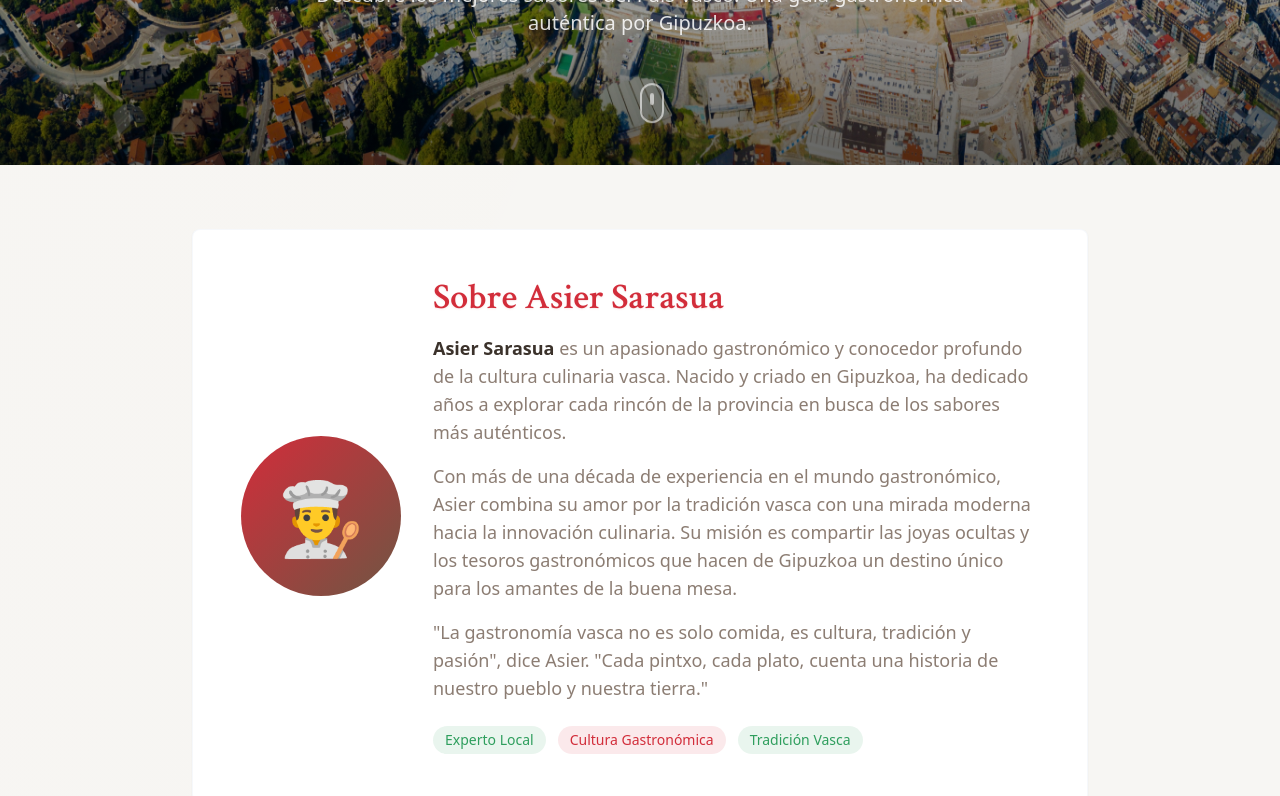
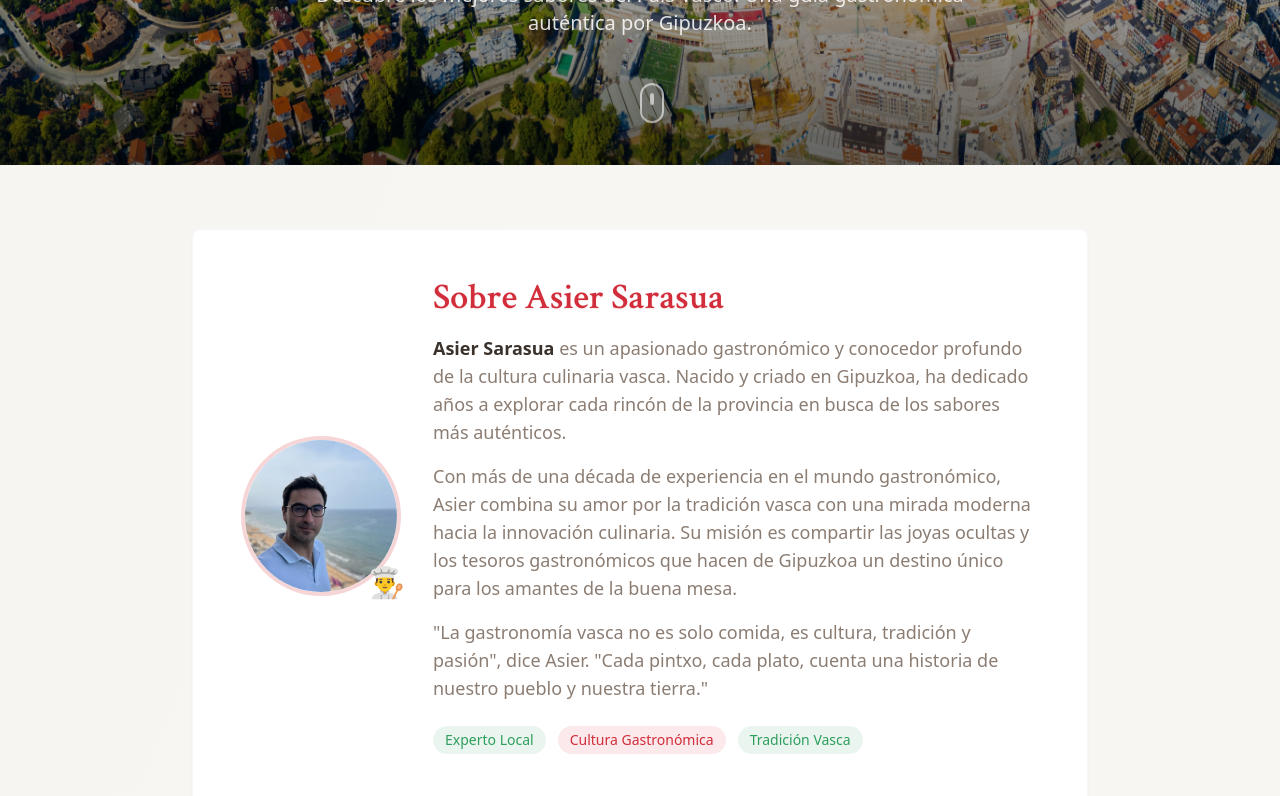
Before and after one commit to assarasua/foodie-gipuzkoa-by-asier, a React (Vite) app: page / in a window 1280 px wide. Shown: the part 395-1191 px from the top of the page. Built offline with nearby package versions, Linux system fonts and the light colour scheme.

Commit message:
Update Asier's photo
Update the hero section with the provided photo of Asier.

```diff
--- a/src/components/AboutSection.tsx
+++ b/src/components/AboutSection.tsx
@@ -8,8 +8,13 @@ export const AboutSection = () => {
           <CardContent className="p-8 md:p-12">
             <div className="flex flex-col md:flex-row items-center gap-8">
               <div className="flex-shrink-0">
-                <div className="w-32 h-32 md:w-40 md:h-40 rounded-full bg-gradient-hero flex items-center justify-center text-6xl md:text-7xl">
-                  👨‍🍳
+                <div className="relative">
+                  <img
+                    src="/lovable-uploads/a6d93fda-c011-458a-8b81-fe144a606939.png"
+                    alt="Asier Sarasua"
+                    className="w-32 h-32 md:w-40 md:h-40 object-cover rounded-full border-4 border-primary/20 shadow-elegant"
+                  />
+                  <div className="absolute -bottom-1 -right-1 text-2xl md:text-3xl">👨‍🍳</div>
                 </div>
               </div>
 
```
Also changed, not shown: public/lovable-uploads/a6d93fda-c011-458a-8b81-fe144a606939.png (added).
